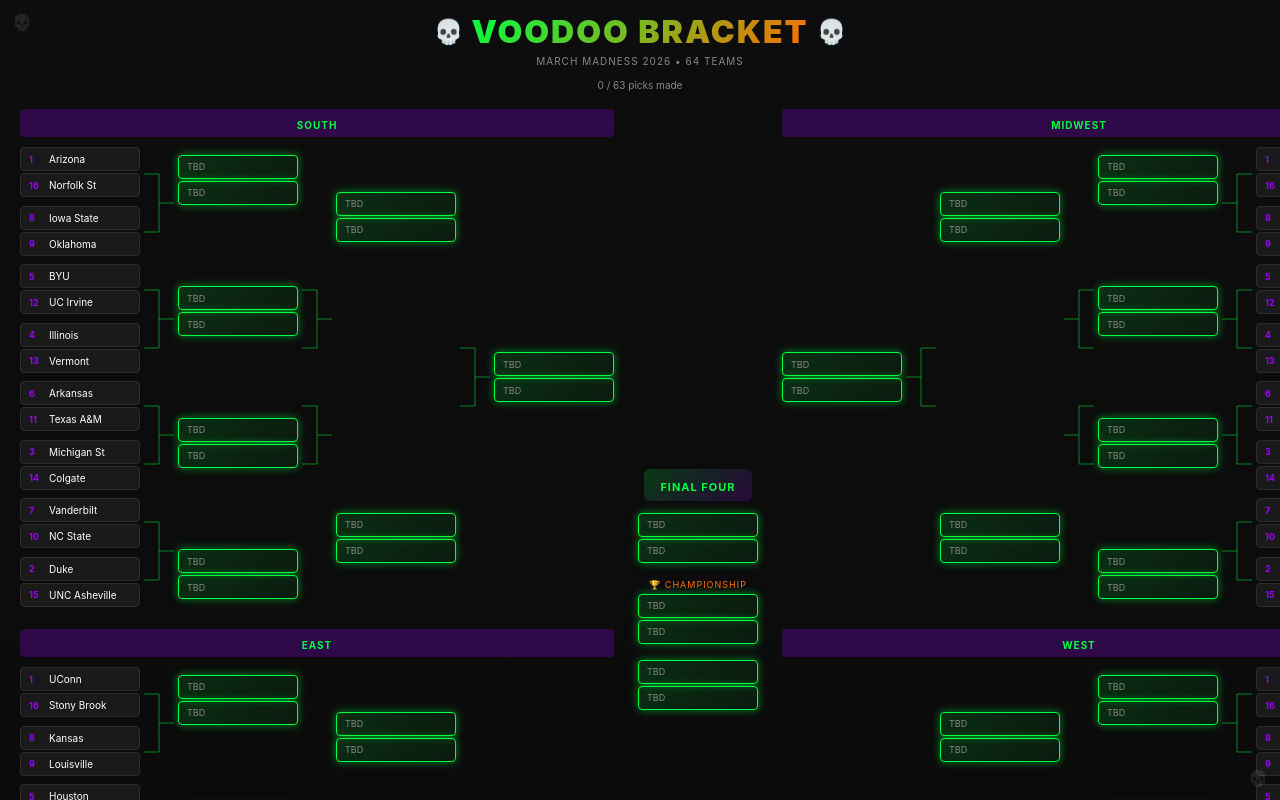
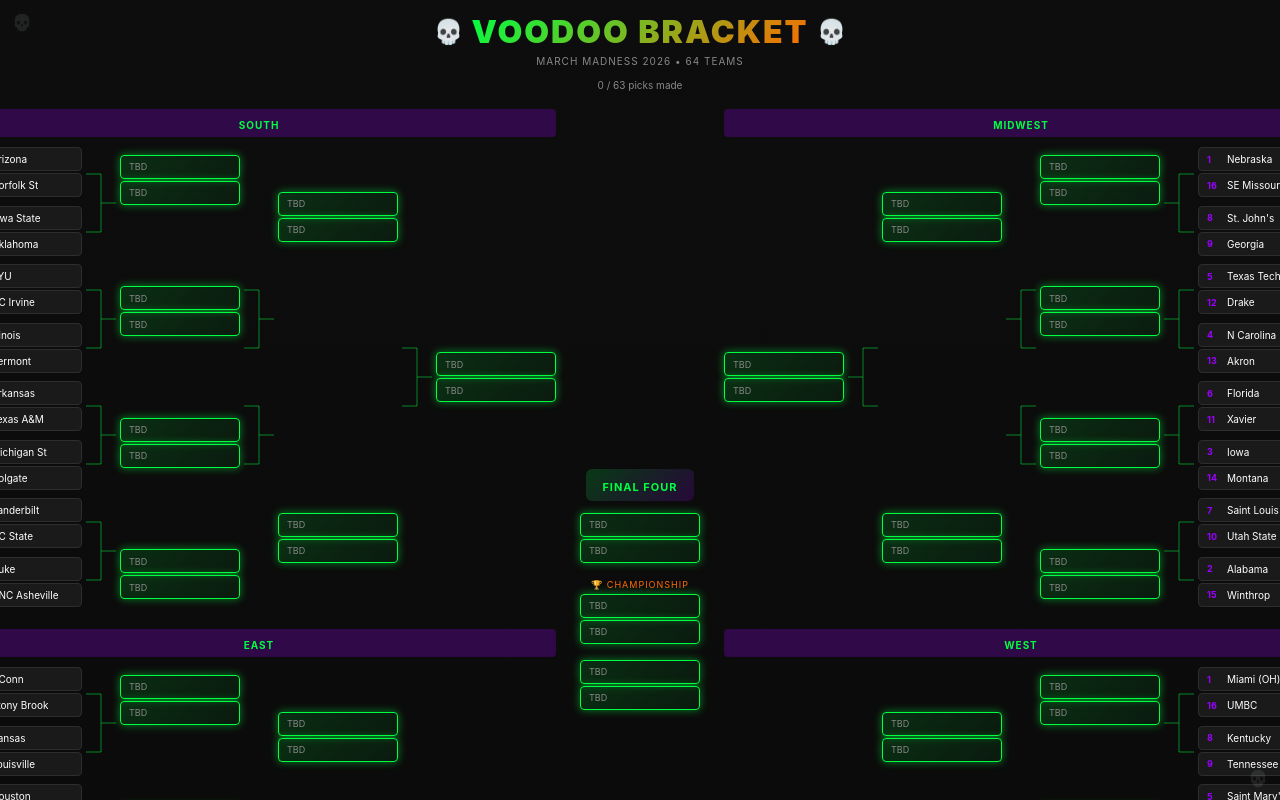
Before and after one commit to toddclawd-del/voodoo-bracket, a React (Vite) app: page / in a window 1280 px wide. Shown: the top 800 px of the page. Built offline with nearby package versions, Linux system fonts and the light colour scheme.

Commit message:
Center bracket on desktop

```diff
--- a/src/VoodooBracket.tsx
+++ b/src/VoodooBracket.tsx
@@ -982,8 +982,18 @@
         </>
       ) : (
         /* Desktop Bracket View */
-        <div style={{ overflowX: 'auto', padding: '10px 20px' }}>
-          <div style={{ display: 'flex', alignItems: 'flex-start', gap: '8px', minWidth: 'max-content' }}>
+        <div style={{
+          overflowX: 'auto',
+          padding: '10px 20px',
+          display: 'flex',
+          justifyContent: 'center',
+        }}>
+          <div style={{
+            display: 'flex',
+            alignItems: 'flex-start',
+            gap: '8px',
+            minWidth: 'max-content',
+          }}>
             {/* Left Side - South & East */}
             <div style={{ display: 'flex', flexDirection: 'column', gap: '20px' }}>
               <RegionBracket
```
